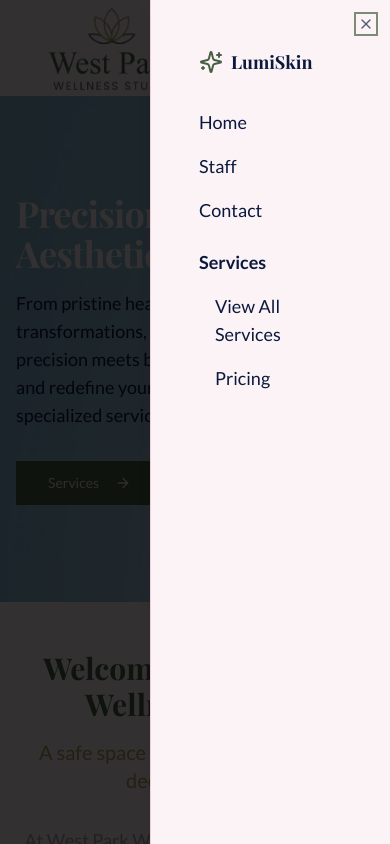
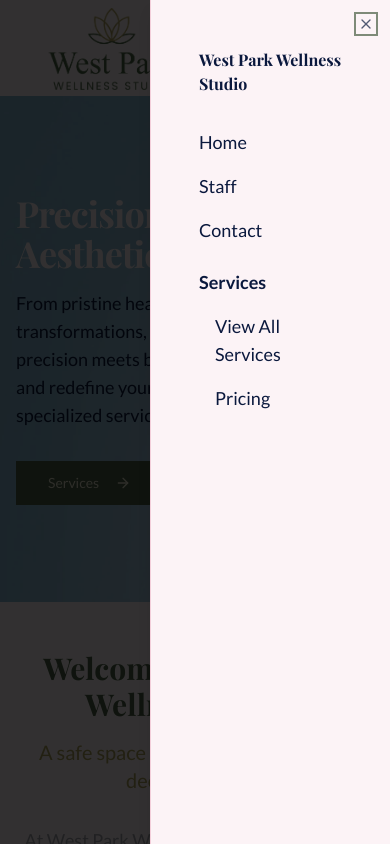
Before and after one commit to chrisbee2812/wpwellnessv3, a Next.js app: page / in a window 390 px wide. Both pictures are taken after a click on the button "Open Menu". Shown: the top 844 px of the page. Built offline with nearby package versions, Linux system fonts and the light colour scheme; a web font is replaced by a local one.

Commit message:
header reformat to fix mobile view

```diff
--- a/src/components/header.tsx
+++ b/src/components/header.tsx
@@ -86,8 +86,8 @@
         </div>
       </div>
 
-      <div className="h-24 w-full z-50">
-        <div className="flex items-center justify-between bg-background w-full px-12">
+      <div className="h-24 w-full z-50 flex items-center justify-between bg-background px-12">
+        {/* <div className="flex items-center justify-between bg-background w-full px-12"> */}
             <Link href="/" className="flex items-center space-x-2">
                 <Image
                   src="/logo.png"
@@ -128,7 +128,7 @@
                 <NavLink key="/contact" href="/contact">
                   Contact Us
                 </NavLink>
-            </div>
+            {/* </div> */}
         </div>
 
         <div className="flex flex-1 items-center justify-end md:hidden">
@@ -146,8 +146,7 @@
                   className="mb-8 flex items-center space-x-2"
                   onClick={() => setIsMobileMenuOpen(false)}
                 >
-                  <Sparkles className="h-6 w-6 text-primary" />
-                  <span className="font-bold font-headline text-lg">LumiSkin</span>
+                  <span className="font-bold font-headline text-base">West Park Wellness Studio</span>
                 </Link>
                 <nav className="flex flex-col space-y-4">
                   {navLinks.map((link) => (
```
